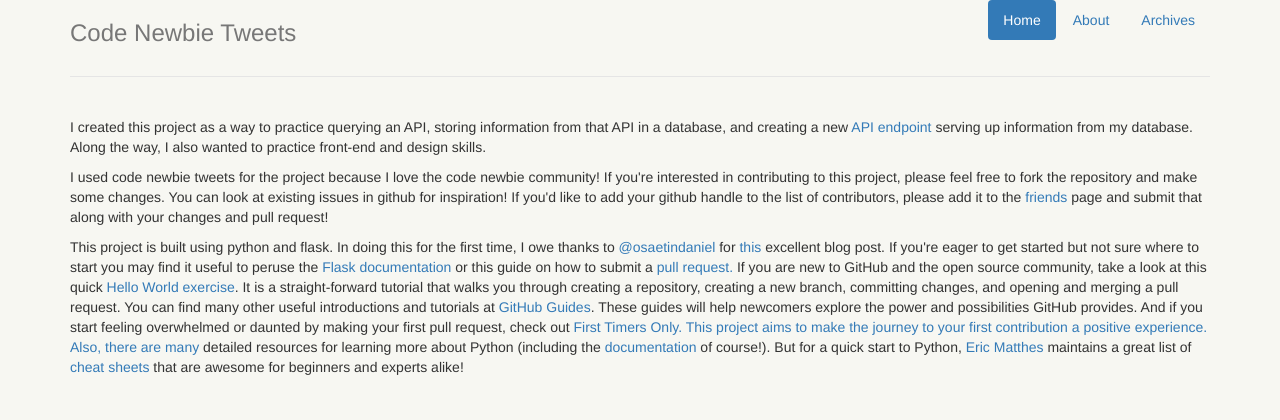
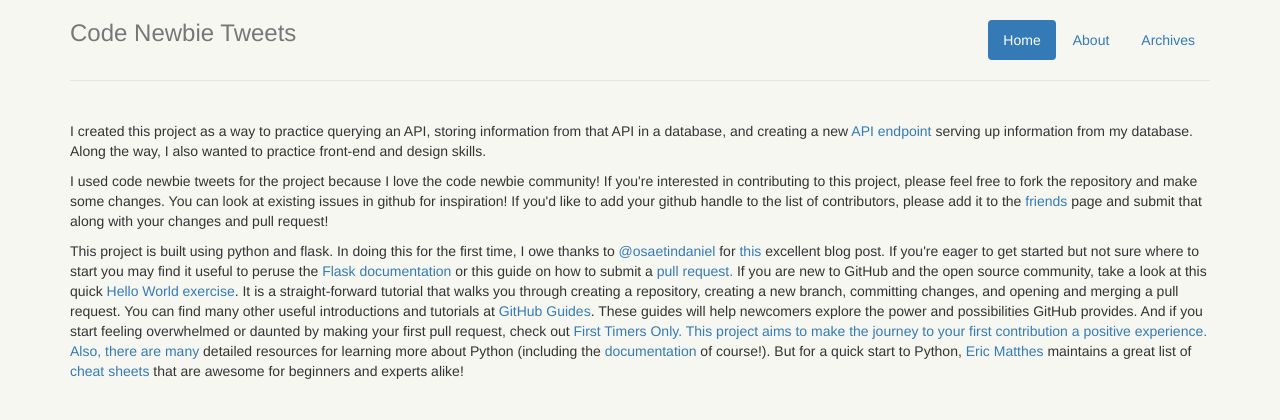
Before and after one commit to aligg/Code-Newbie-Tweets, a Flask app: page /about in a window 1280 px wide. Shown: the top 420 px of the page. Run offline with Flask 2, Linux system fonts and the light colour scheme; parts of the project's set-up code (start-up, migrations or seed data) failed here and were passed over; some libraries are stand-ins or nearby versions.

Commit message:
fixed navbar button

```diff
--- a/templates/base.html
+++ b/templates/base.html
@@ -7,11 +7,15 @@
             <link rel="stylesheet" href="https://maxcdn.bootstrapcdn.com/bootstrap/3.3.7/css/bootstrap.min.css">
             <link rel="stylesheet" type="text/css" href="../static/css/home.css">
             <title>Code Newbie Tweets</title>
+
+<style>
+/* Styling for navBar Buttons*/
+.nav{border-top:20px solid #F7F7F2;}
+</style>
         </head>
-    <body>
+        <body>
 
-
-<div class="container">
+<div class="container" >
     <div class="header clearfix">
         <nav>
             <ul class="nav nav-pills pull-right">
```
